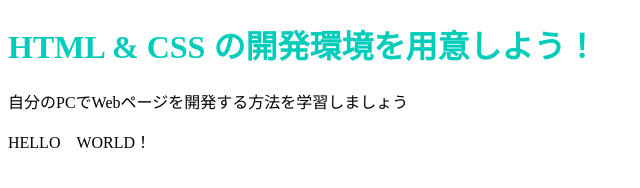
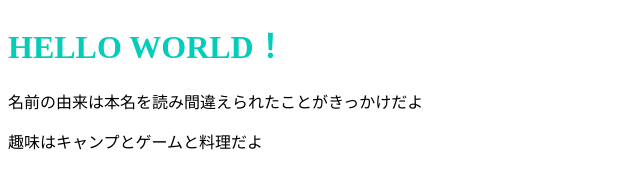
Before and after one commit to kensaki-gkk/first, a plain HTML site: page index.html in a window 1280 px wide. Shown: the whole page, without its empty margins (0-640 px from the left). Drawn offline with Linux system fonts and the light colour scheme.

Commit message:
Update index.html

```diff
--- a/index.html
+++ b/index.html
@@ -3,11 +3,11 @@
   <head>
     <link rel="stylesheet" href="stylesheet.css">
     <meta charset="utf-8">
-    <title>Progate</title>
+    <title>かすみのページだよ</title>
   </head>
   <body>
-    <h1 class="title">HTML & CSS の開発環境を用意しよう！</h1>
-    <p>自分のPCでWebページを開発する方法を学習しましょう</p>
-    <p>HELLO　WORLD！</p>
+    <h1 class="title">HELLO WORLD！</h1>
+    <p>名前の由来は本名を読み間違えられたことがきっかけだよ</p>
+    <p>趣味はキャンプとゲームと料理だよ</p>
   </body>
 </html>
```
